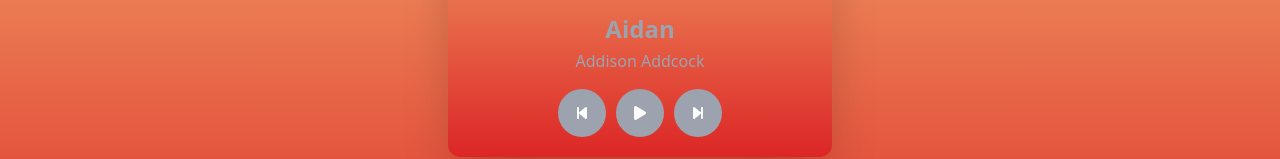
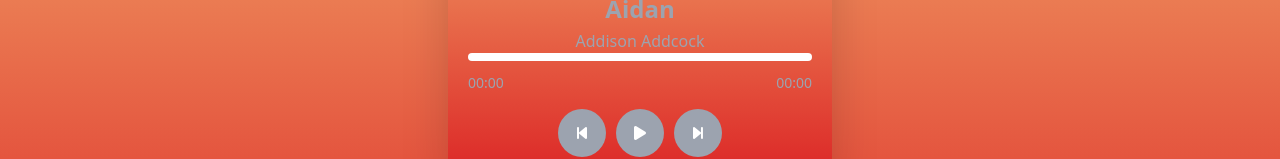
Before and after one commit to tuckerbrown5/CIS367-FA23-AsyncAudio, a website: page index.html in a window 1280 px wide. Shown: the part 445-604 px from the top of the page. Drawn offline with nearby package versions, Linux system fonts and the light colour scheme.

Commit message:
final YAY!

```diff
--- a/index.html
+++ b/index.html
@@ -26,8 +26,16 @@
             <h4 id="title" class="text-gray-400 text-2xl font-bold mb-1"></h4>
             <span id="artist" class="text-gray-400 mb-2"></span>
         </div>
-        <div class="progress-container bg-white w-5" id="progress-container" >
-            <div class="progress bg-white w-5" id="progress"></div>
+
+        <div class="max-w-md mx-auto">
+            <div class="progress-container bg-slate-200 h-5 rounded-full z-50" id="progress-container" >
+
+                <div class="progress bg-white h-2 justify-start rounded-full" id="progress"></div>
+            </div>
+            <div class="flex justify-between">
+                <span id="currTime" class="text-gray-400 text-sm">0:00</span>
+                <span id="durTime" class="text-gray-400 text-sm">0:00</span>
+            </div>
         </div>
 
         <audio src="" id="audio"></audio>
```
Also changed, not shown: 1 other file.
